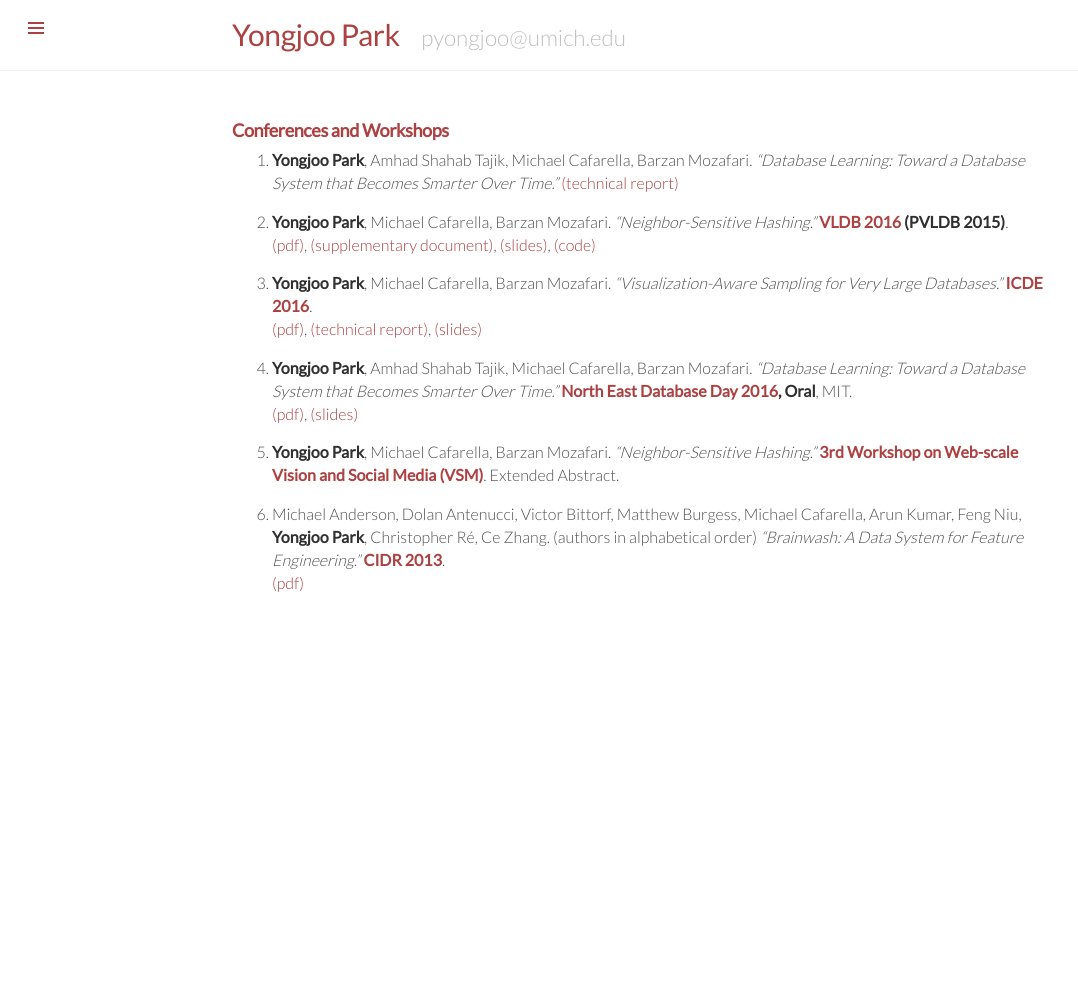
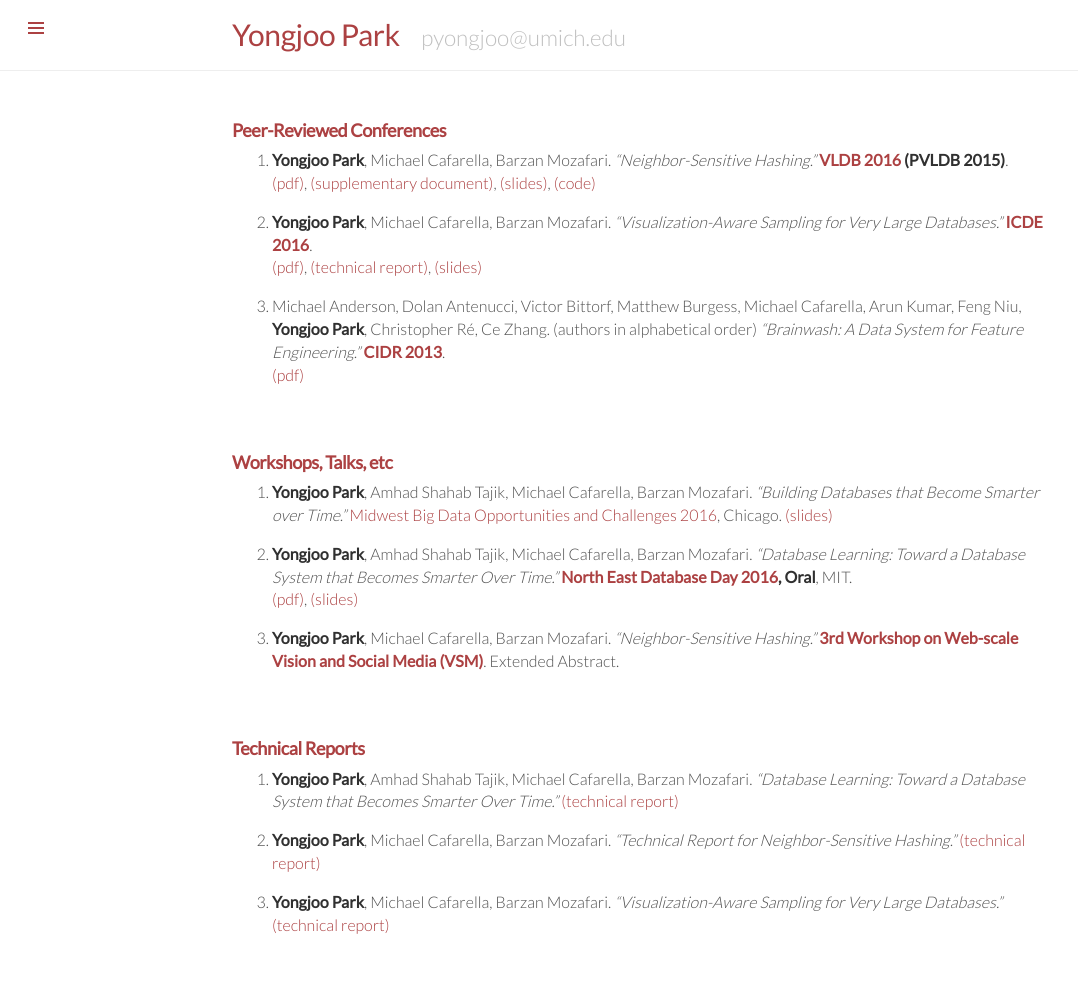
Before and after one commit to pyongjoo/pyongjoo.github.io, a Jekyll site: the page built from publications.html, in a window 1280 px wide. Shown: the whole page, without its empty margins (0-1078 px from the left). Built offline with Jekyll 4.4.1, drawn with Linux system fonts in a browser that asks for light colours; before the commit the page ends 900 px from its top, so only the background shows below that.

Commit message:
updated publication list

```diff
--- a/_publications/2016-05-01-peer-reviewed.md
+++ b/_publications/2016-05-01-peer-reviewed.md
@@ -1,11 +1,7 @@
 ---
 layout: post
-title: Conferences and Workshops
+title: Peer-Reviewed Conferences
 ---
-
-1. **Yongjoo Park**, Amhad Shahab Tajik, Michael Cafarella, Barzan Mozafari.
-   *"Database Learning: Toward a Database System that Becomes Smarter Over Time."*
-   [(technical report)]({{ site.url }}/resources/dblt-vldb17.pdf)
 
 1. **Yongjoo Park**, Michael Cafarella, Barzan Mozafari.
    *"Neighbor-Sensitive Hashing."*
@@ -22,17 +18,6 @@ title: Conferences and Workshops
    [(technical report)](http://arxiv.org/abs/1510.03921),
    [(slides)]({{ site.url }}/resources/vas_slides_icde16.pdf)
 
-1. **Yongjoo Park**, Amhad Shahab Tajik, Michael Cafarella, Barzan Mozafari.
-   *"Database Learning: Toward a Database System that Becomes Smarter Over Time."*
-   **[North East Database Day 2016](http://mitdbg.github.io/nedbday/2016/), Oral**, MIT.<br/>
-   [(pdf)]({{ site.url }}/resources/ypark_nedb16.pdf),
-   [(slides)]({{ site.url }}/resources/ypark_nedb16_slides.pdf)
-
-1. **Yongjoo Park**, Michael Cafarella, Barzan Mozafari.
-   *"Neighbor-Sensitive Hashing."*
-   **[3rd Workshop on Web-scale Vision and Social Media (VSM)](https://sites.google.com/site/vsm2015iccv/)**.
-   Extended Abstract.
-
 1. Michael Anderson, Dolan Antenucci, Victor Bittorf, Matthew Burgess, Michael
    Cafarella, Arun Kumar, Feng Niu, **Yongjoo Park**, Christopher Ré, Ce Zhang.
    (authors in alphabetical order)
--- /dev/null
+++ b/_publications/2016-05-02-others.md
@@ -0,0 +1,21 @@
+---
+layout: post
+title: Workshops, Talks, etc
+---
+
+1. **Yongjoo Park**, Amhad Shahab Tajik, Michael Cafarella, Barzan Mozafari.
+   *"Building Databases that Become Smarter over Time."*
+   [Midwest Big Data Opportunities and Challenges 2016](http://people.cs.uchicago.edu/~aelmore/mbdoc.html),
+   Chicago.
+   [(slides)]({{ site.url }}/resources/dbl-slides-chicago.pdf)
+
+1. **Yongjoo Park**, Amhad Shahab Tajik, Michael Cafarella, Barzan Mozafari.
+   *"Database Learning: Toward a Database System that Becomes Smarter Over Time."*
+   **[North East Database Day 2016](http://mitdbg.github.io/nedbday/2016/), Oral**, MIT.<br/>
+   [(pdf)]({{ site.url }}/resources/ypark_nedb16.pdf),
+   [(slides)]({{ site.url }}/resources/ypark_nedb16_slides.pdf)
+
+1. **Yongjoo Park**, Michael Cafarella, Barzan Mozafari.
+   *"Neighbor-Sensitive Hashing."*
+   **[3rd Workshop on Web-scale Vision and Social Media (VSM)](https://sites.google.com/site/vsm2015iccv/)**.
+   Extended Abstract.
--- /dev/null
+++ b/_publications/2016-09-01-reports.md
@@ -0,0 +1,16 @@
+---
+layout: post
+title: Technical Reports
+---
+
+1. **Yongjoo Park**, Amhad Shahab Tajik, Michael Cafarella, Barzan Mozafari.
+   *"Database Learning: Toward a Database System that Becomes Smarter Over Time."*
+   [(technical report)]({{ site.url }}/resources/dblt-vldb17.pdf)
+
+1. **Yongjoo Park**, Michael Cafarella, Barzan Mozafari.
+   *"Technical Report for Neighbor-Sensitive Hashing."*
+   [(technical report)](http://www-personal.umich.edu/~pyongjoo/vldb2016sup.pdf)
+
+1. **Yongjoo Park**, Michael Cafarella, Barzan Mozafari.
+   *"Visualization-Aware Sampling for Very Large Databases."*
+   [(technical report)](https://arxiv.org/abs/1510.03921)
```
Also changed, not shown: _publications/_2016-05-02-others.md (deleted, +0 -13 lines), _texts/2016-09-01-dbl.md (+2 -1 lines), 1 other file.
